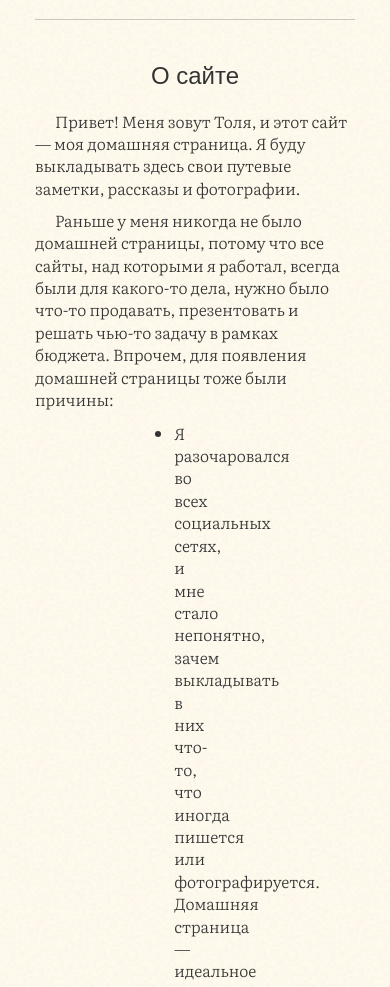
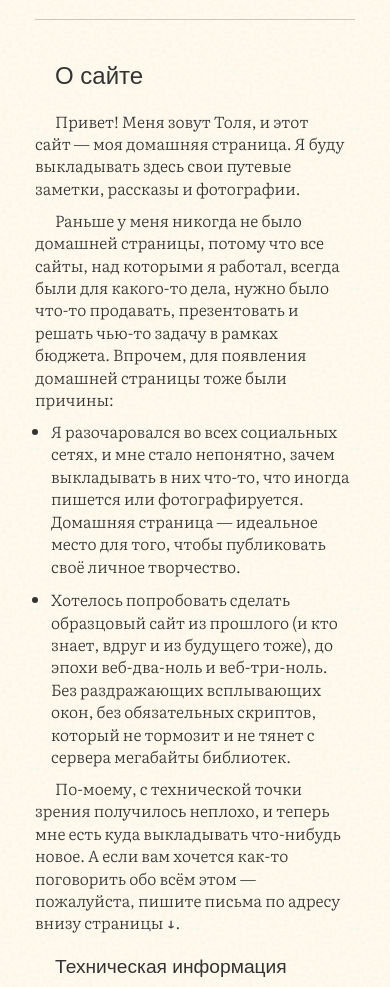
Before and after one commit to anatolyjudov/volganian, an Eleventy site: page about/index.html in a window 390 px wide. Shown: the part 61-1048 px from the top of the page. Built offline with nearby package versions, Linux system fonts and the light colour scheme; Eleventy itself is replaced by a stand-in of ours; files that its build step writes are made by us from their sources; a web font is replaced by a local one; what sharp would draw is missing.

Commit message:
minor style fixes

```diff
--- a/about/index.html
+++ b/about/index.html
@@ -6,7 +6,7 @@ pagination_page: 7
 ---
 <h1>О сайте</h1>
 
-<p>Привет! Меня зовут Толя, и этот сайт &mdash; моя домашняя страница. Я буду выкладывать здесь свои путевые заметки, рассказы и фотографии.</p>
+<p>Привет! Меня зовут Толя, и этот сайт&nbsp;&mdash; моя домашняя страница. Я буду выкладывать здесь свои путевые заметки, рассказы и фотографии.</p>
 
 <p>Раньше у меня никогда не было домашней страницы, потому что все сайты, над которыми я работал, всегда были для какого-то дела, нужно было что-то продавать, презентовать и решать чью-то задачу в рамках бюджета. Впрочем, для появления домашней страницы тоже были причины:</p>
 
--- a/assets/css/common.css
+++ b/assets/css/common.css
@@ -213,23 +213,27 @@ blockquote {
   h1 {
     font-size: 1.5rem;
     line-height: 1.4rem;
-    margin: 2.8rem 0 1.4rem 0;
+    margin: 2.8rem 0 1.4rem 1.25rem;
     text-indent: 0;
     word-break: break-word;
-    text-align: center;
   }
 
   h2 {
     font-size: 1.2rem;
     line-height: 1.4rem;
-    margin: 1.4rem 0 .7rem 0;
-    text-align: center;
+    margin: 1.4rem 0 .7rem 1.25rem;
+    text-indent: 0;
   }
 
   p {
     margin: .6rem 0 .6rem 0;
     text-indent: 1.25rem;
   }
+
+  ul {
+    margin: .6rem 0 .6rem 0;
+    padding-left: 1rem;
+    }
 
   blockquote {
     display: block;
--- a/assets/css/journal.css
+++ b/assets/css/journal.css
@@ -73,7 +73,7 @@ aside.glyph-after-left > span.emoji {
     aside.note-right {
         float: none;
         width: auto;
-        margin: .7rem 0;
+        margin: 1.2rem 0;
         text-align: center;
     }
 
@@ -82,7 +82,7 @@ aside.glyph-after-left > span.emoji {
         float: none;
         width: auto;
         height: auto;
-        margin: .7rem 0;
+        margin: 1.2rem 0;
         text-align: center;
     }
 
@@ -90,7 +90,7 @@ aside.glyph-after-left > span.emoji {
     p + aside.glyph-after-left,
     h1 + aside.glyph-after-right,
     h1 + aside.glyph-after-left {
-        margin-top: .7rem;
+        margin-top: 1.2rem;
     }
 
     aside.glyph-after-right > span.emoji,
```
